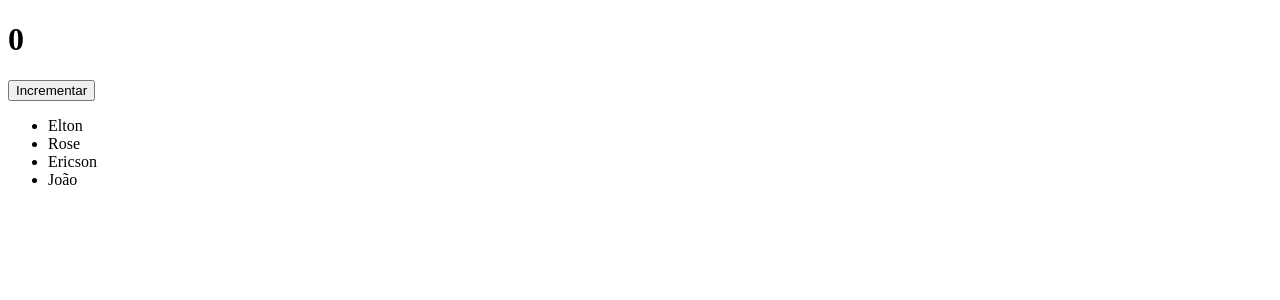
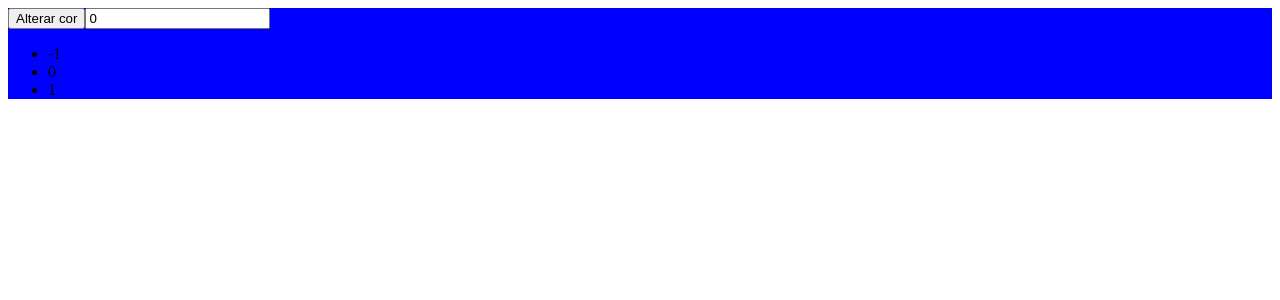
Before and after one commit to eltonsantos/training-hooks-reactjs, a React (Vite) app: page / in a window 1280 px wide. Shown: the top 300 px of the page. Built offline with nearby package versions, Linux system fonts and the light colour scheme.

Commit message:
Create Exemplo11_useCallback

```diff
--- /dev/null
+++ b/src/hooks/Exemplo11_useCallback.jsx
@@ -0,0 +1,44 @@
+import { useCallback, useEffect, useState } from "react";
+
+export function Exemplo11_useCallback() {
+  const [cor, setCor] = useState("blue");
+  const [numero, setNumero] = useState(0);
+
+  const alteraCor = () => {
+    setCor(cor === "blue" ? "gray" : "blue");
+  };
+
+  const listaNumeros = useCallback(() => {
+    return [numero - 1, numero, numero + 1];
+  }, [numero]);
+
+  return (
+    <div style={{ backgroundColor: cor }}>
+      <button onClick={alteraCor}>Alterar cor</button>
+      <input
+        type="number"
+        value={numero}
+        onChange={(e) => setNumero(parseInt(e.target.value))}
+      />
+
+      <ListarNumeros lista={listaNumeros} />
+    </div>
+  );
+}
+
+function ListarNumeros({ lista }) {
+  const [vetor, setVetor] = useState([]);
+
+  useEffect(() => {
+    console.log("Componente criado!");
+    setVetor(lista);
+  }, [lista]);
+
+  return (
+    <ul>
+      {vetor.map((n) => (
+        <li key={n}>{n}</li>
+      ))}
+    </ul>
+  );
+}
--- a/src/main.jsx
+++ b/src/main.jsx
@@ -1,9 +1,9 @@
 import React from "react";
 import ReactDOM from "react-dom/client";
-import { Exemplo10_useMemo } from "./hooks/Exemplo10_useMemo";
+import { Exemplo11_useCallback } from "./hooks/Exemplo11_useCallback";
 
 ReactDOM.createRoot(document.getElementById("root")).render(
   <React.StrictMode>
-    <Exemplo10_useMemo />
+    <Exemplo11_useCallback />
   </React.StrictMode>
 );
```
